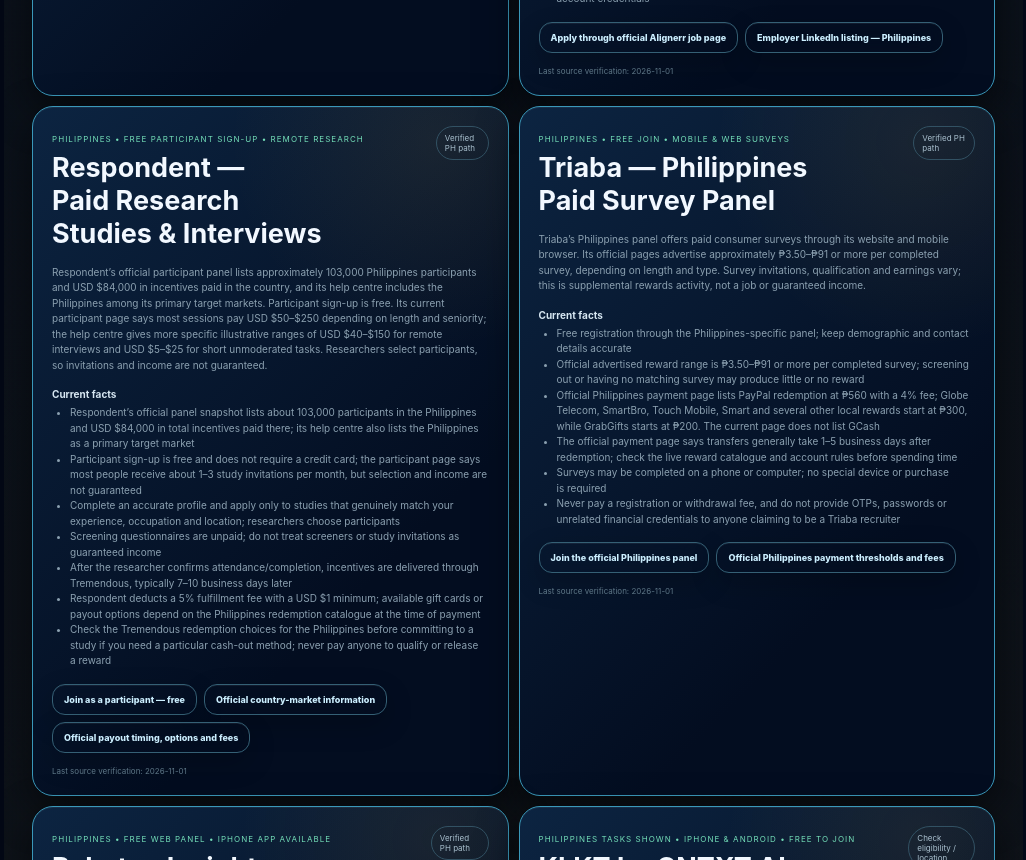
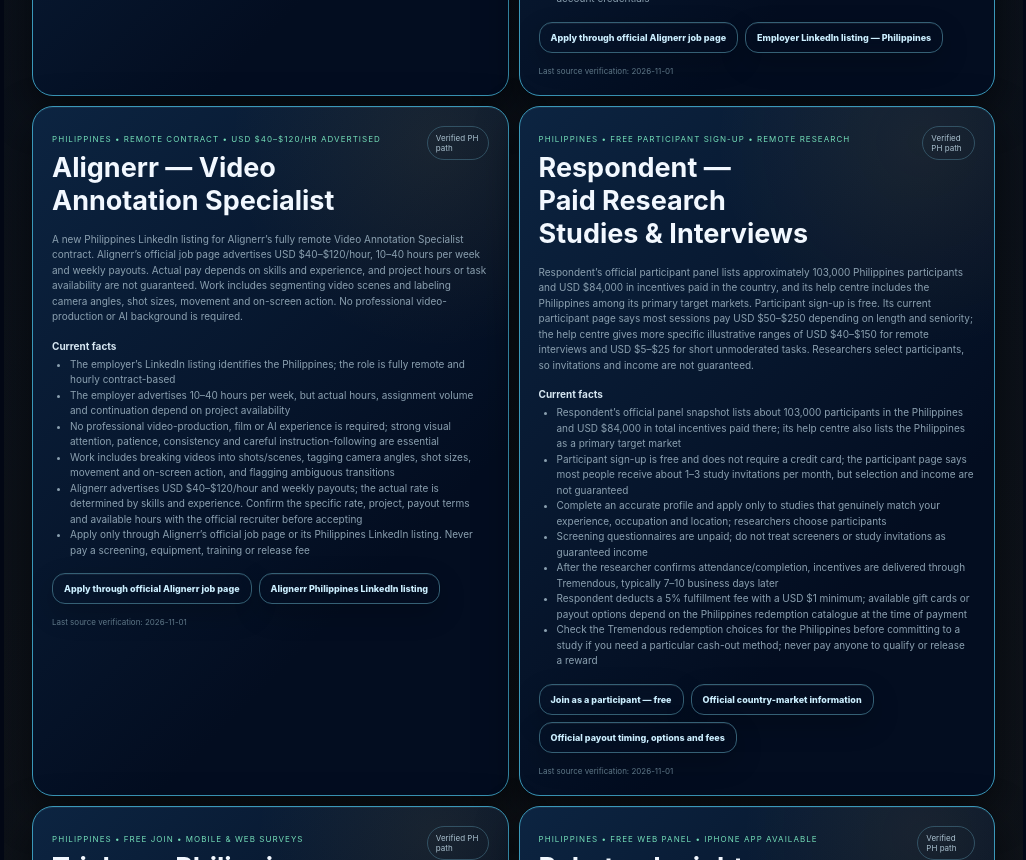
Before and after one commit to IAMGodmatters/IAMMagnanimousway.js, a Next.js app in the folder frontend/: page /opportunity-vault in a window 1280 px wide. Shown: the part 11140-12000 px from the top of the page, without its empty margins (242-1268 px from the left). Built offline with nearby package versions, Linux system fonts and the light colour scheme; no server answers.

Commit message:
Add Philippines remote Alignerr video annotation contract

```diff
--- a/frontend/app/opportunity-vault/page.tsx
+++ b/frontend/app/opportunity-vault/page.tsx
@@ -364,6 +364,16 @@ const opportunities:Opportunity[]=[
   verified:'2026-11-01'
  },
  {
+  id:'alignerr-video-annotation-specialist',name:'Alignerr — Video Annotation Specialist',status:'active-ph',badge:'PHILIPPINES • REMOTE CONTRACT • USD $40–$120/HR ADVERTISED',
+  summary:'A new Philippines LinkedIn listing for Alignerr’s fully remote Video Annotation Specialist contract. Alignerr’s official job page advertises USD $40–$120/hour, 10–40 hours per week and weekly payouts. Actual pay depends on skills and experience, and project hours or task availability are not guaranteed. Work includes segmenting video scenes and labeling camera angles, shot sizes, movement and on-screen action. No professional video-production or AI background is required.',
+  requirements:['The employer’s LinkedIn listing identifies the Philippines; the role is fully remote and hourly contract-based','The employer advertises 10–40 hours per week, but actual hours, assignment volume and continuation depend on project availability','No professional video-production, film or AI experience is required; strong visual attention, patience, consistency and careful instruction-following are essential','Work includes breaking videos into shots/scenes, tagging camera angles, shot sizes, movement and on-screen action, and flagging ambiguous transitions','Alignerr advertises USD $40–$120/hour and weekly payouts; the actual rate is determined by skills and experience. Confirm the specific rate, project, payout terms and available hours with the official recruiter before accepting','Apply only through Alignerr’s official job page or its Philippines LinkedIn listing. Never pay a screening, equipment, training or release fee'],
+  official:'https://www.alignerr.com/jobs/835c8afa-2f2a-4878-af32-78f102b1c513',
+  secondary:'https://ph.linkedin.com/jobs/view/video-annotation-specialist-at-alignerr-4484297905',
+  secondaryLabel:'Alignerr Philippines LinkedIn listing',
+  cta:'Apply through official Alignerr job page',
+  verified:'2026-11-01'
+ },
+ {
   id:'respondent-ph-paid-research',name:'Respondent — Paid Research Studies & Interviews',status:'active-ph',badge:'PHILIPPINES • FREE PARTICIPANT SIGN-UP • REMOTE RESEARCH',
   summary:'Respondent’s official participant panel lists approximately 103,000 Philippines participants and USD $84,000 in incentives paid in the country, and its help centre includes the Philippines among its primary target markets. Participant sign-up is free. Its current participant page says most sessions pay USD $50–$250 depending on length and seniority; the help centre gives more specific illustrative ranges of USD $40–$150 for remote interviews and USD $5–$25 for short unmoderated tasks. Researchers select participants, so invitations and income are not guaranteed.',
   requirements:['Respondent’s official panel snapshot lists about 103,000 participants in the Philippines and USD $84,000 in total incentives paid there; its help centre also lists the Philippines as a primary target market','Participant sign-up is free and does not require a credit card; the participant page says most people receive about 1–3 study invitations per month, but selection and income are not guaranteed','Complete an accurate profile and apply only to studies that genuinely match your experience, occupation and location; researchers choose participants','Screening questionnaires are unpaid; do not treat screeners or study invitations as guaranteed income','After the researcher confirms attendance/completion, incentives are delivered through Tremendous, typically 7–10 business days later','Respondent deducts a 5% fulfillment fee with a USD $1 minimum; available gift cards or payout options depend on the Philippines redemption catalogue at the time of payment','Check the Tremendous redemption choices for the Philippines before committing to a study if you need a particular cash-out method; never pay anyone to qualify or release a reward'],
```
